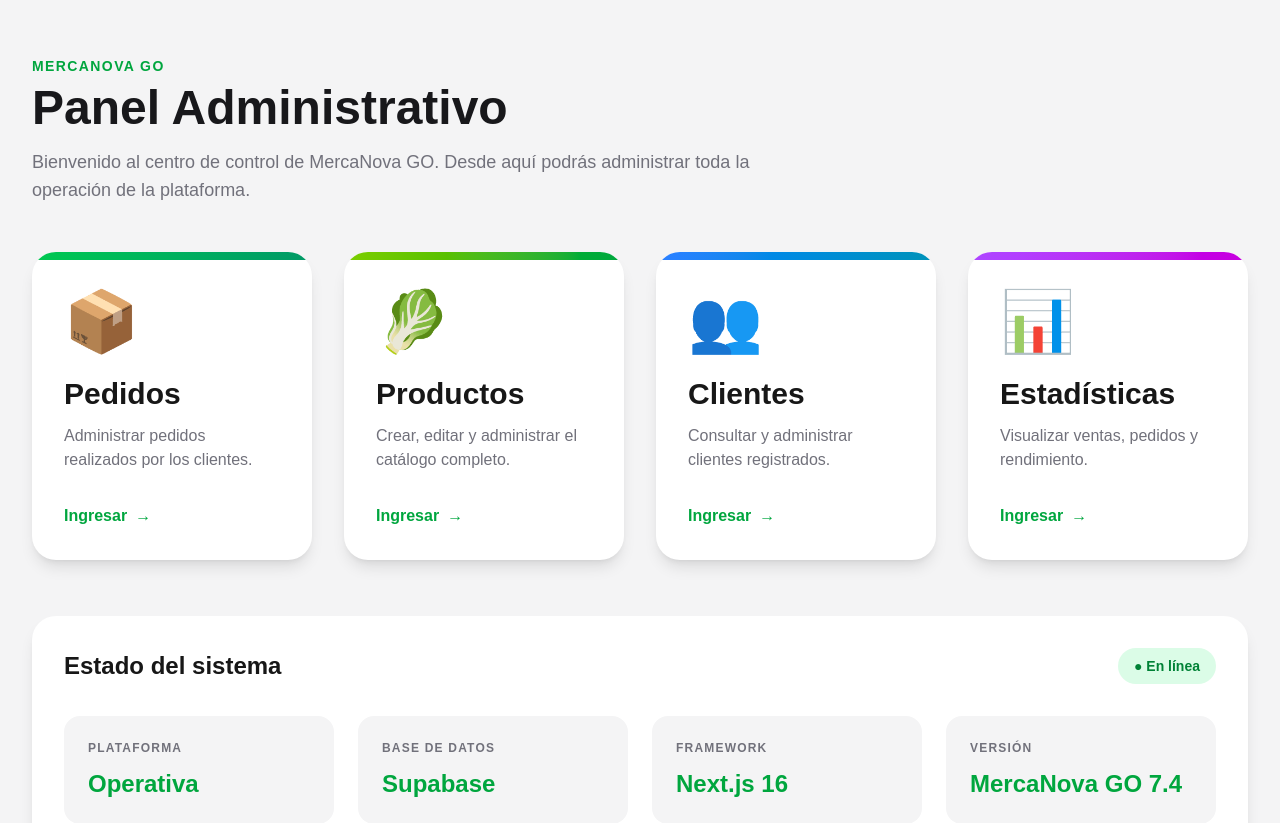
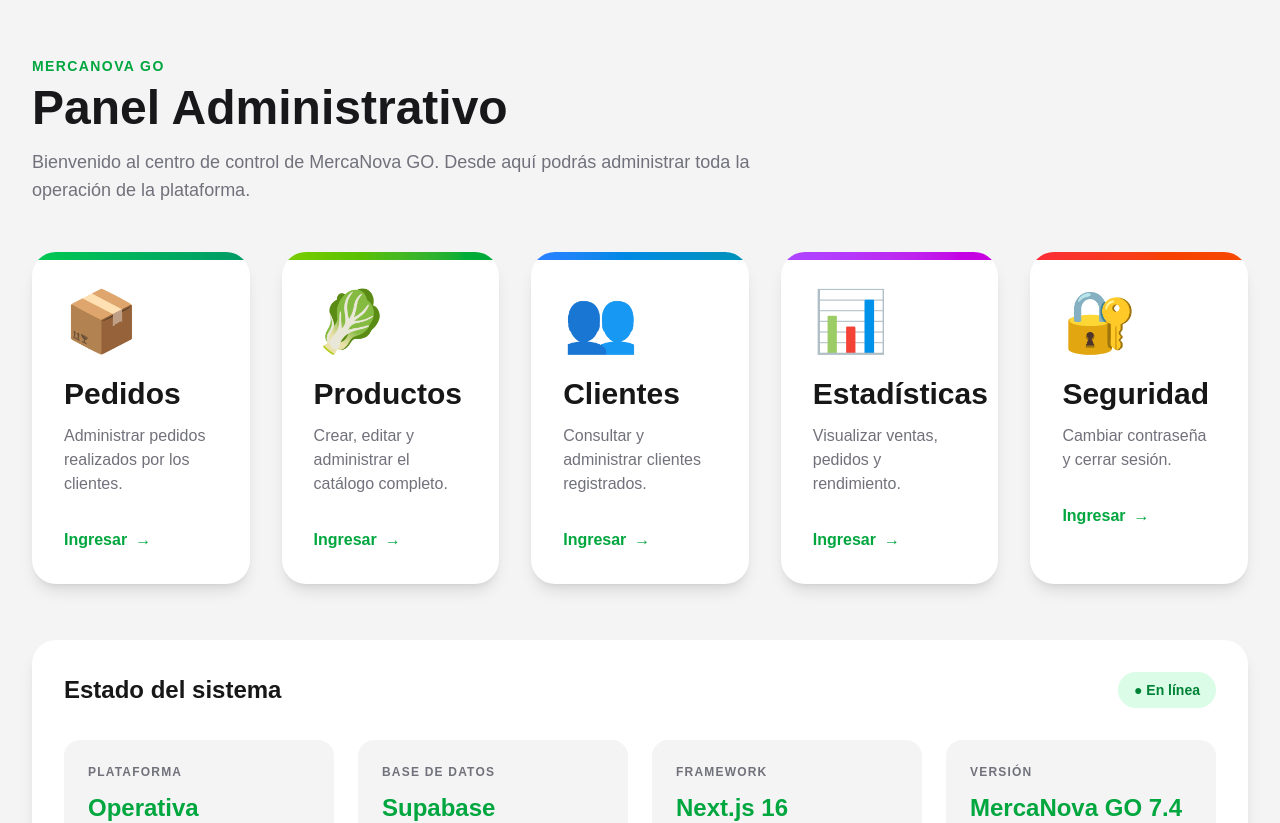
Before and after one commit to mercanovago/mercanovago-web, a Next.js app: page /admin in a window 1280 px wide. Shown: the top 823 px of the page. Built offline with nearby package versions, Linux system fonts and the light colour scheme; sample sign-in values are in the browser's storage.

Commit message:
MercaNova GO 7.4 - modulo seguridad admin

```diff
--- a/app/admin/page.tsx
+++ b/app/admin/page.tsx
@@ -33,14 +33,19 @@
       icon: "📊",
       color: "from-purple-500 to-fuchsia-600",
     },
+    {
+      title: "Seguridad",
+      description: "Cambiar contraseña y cerrar sesión.",
+      href: "/admin/security",
+      icon: "🔐",
+      color: "from-red-500 to-orange-600",
+    },
   ];
 
   return (
     <AdminGuard>
       <main className="min-h-screen bg-zinc-100">
         <section className="mx-auto max-w-7xl px-8 py-14">
-          {/* Encabezado */}
-
           <div className="mb-12">
             <p className="text-sm font-black uppercase tracking-widest text-green-600">
               MERCANOVA GO
@@ -51,37 +56,28 @@
             </h1>
 
             <p className="mt-4 max-w-3xl text-lg text-zinc-500">
-              Bienvenido al centro de control de MercaNova GO.
-              Desde aquí podrás administrar toda la operación de la
-              plataforma.
+              Bienvenido al centro de control de MercaNova GO. Desde aquí
+              podrás administrar toda la operación de la plataforma.
             </p>
           </div>
 
-          {/* Tarjetas */}
-
-          <div className="grid gap-8 md:grid-cols-2 xl:grid-cols-4">
+          <div className="grid gap-8 md:grid-cols-2 xl:grid-cols-5">
             {modules.map((module) => (
               <Link
                 key={module.href}
                 href={module.href}
                 className="group overflow-hidden rounded-3xl bg-white shadow-lg transition-all duration-300 hover:-translate-y-2 hover:shadow-2xl"
               >
-                <div
-                  className={`h-2 bg-gradient-to-r ${module.color}`}
-                />
+                <div className={`h-2 bg-gradient-to-r ${module.color}`} />
 
                 <div className="p-8">
                   <div className="text-6xl transition duration-300 group-hover:scale-110">
                     {module.icon}
                   </div>
 
-                  <h2 className="mt-6 text-3xl font-black">
-                    {module.title}
-                  </h2>
+                  <h2 className="mt-6 text-3xl font-black">{module.title}</h2>
 
-                  <p className="mt-3 text-zinc-500">
-                    {module.description}
-                  </p>
+                  <p className="mt-3 text-zinc-500">{module.description}</p>
 
                   <div className="mt-8 flex items-center gap-2 font-black text-green-600">
                     Ingresar
@@ -94,13 +90,9 @@
             ))}
           </div>
 
-          {/* Estado */}
-
           <div className="mt-14 rounded-3xl bg-white p-8 shadow-lg">
             <div className="flex items-center justify-between">
-              <h3 className="text-2xl font-black">
-                Estado del sistema
-              </h3>
+              <h3 className="text-2xl font-black">Estado del sistema</h3>
 
               <span className="rounded-full bg-green-100 px-4 py-2 text-sm font-black text-green-700">
                 ● En línea
@@ -112,7 +104,6 @@
                 <p className="text-xs font-black uppercase tracking-widest text-zinc-500">
                   Plataforma
                 </p>
-
                 <h4 className="mt-3 text-2xl font-black text-green-600">
                   Operativa
                 </h4>
@@ -122,7 +113,6 @@
                 <p className="text-xs font-black uppercase tracking-widest text-zinc-500">
                   Base de datos
                 </p>
-
                 <h4 className="mt-3 text-2xl font-black text-green-600">
                   Supabase
                 </h4>
@@ -132,7 +122,6 @@
                 <p className="text-xs font-black uppercase tracking-widest text-zinc-500">
                   Framework
                 </p>
-
                 <h4 className="mt-3 text-2xl font-black text-green-600">
                   Next.js 16
                 </h4>
@@ -142,15 +131,12 @@
                 <p className="text-xs font-black uppercase tracking-widest text-zinc-500">
                   Versión
                 </p>
-
                 <h4 className="mt-3 text-2xl font-black text-green-600">
                   MercaNova GO 7.4
                 </h4>
               </div>
             </div>
           </div>
-
-          {/* Pie */}
 
           <div className="mt-12 text-center text-sm text-zinc-500">
             © 2026 MercaNova GO · Panel Administrativo Premium
```
